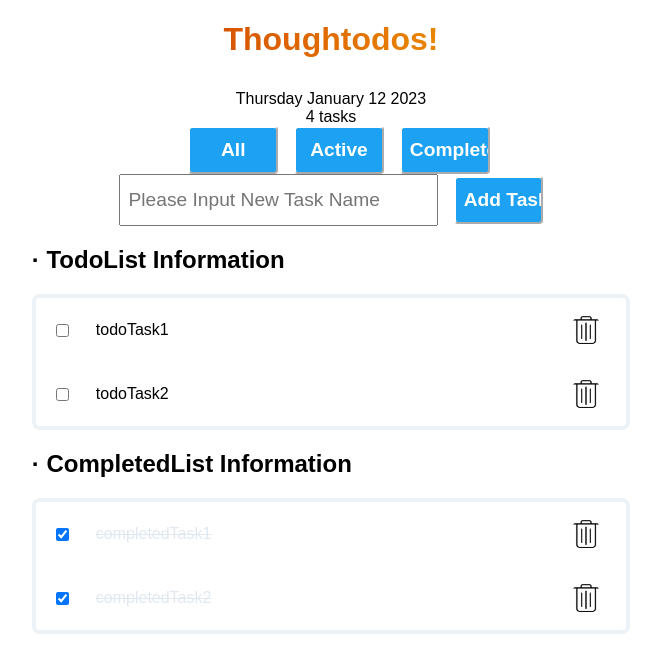
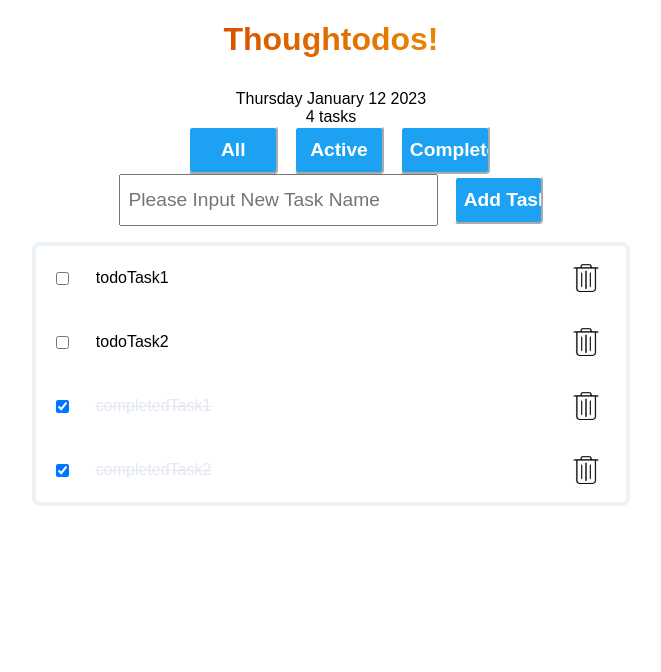
Before and after one commit to charlotte-xiao/thoughtodos, a React (Create React App) app: page / in a window 1280 px wide. Shown: the top 672 px of the page, without its empty margins (309-970 px from the left). Built offline with nearby package versions, Linux system fonts and the light colour scheme.

Commit message:
<feat, xs, [E-8]>: add TaskFilter

```diff
--- /dev/null
+++ b/src/constants/TaskFilterCondition.tsx
@@ -0,0 +1,5 @@
+export enum TaskFilterCondition {
+    ALL = 0,
+    ACTIVE = 1,
+    COMPLETED = 2
+}
--- a/src/pages/TaskPage/index.tsx
+++ b/src/pages/TaskPage/index.tsx
@@ -4,10 +4,7 @@ import TaskListComponent from "../../component/TaskList";
 import AddTaskComponent from "../../component/AddTask";
 import {connect} from "react-redux";
 import TaskList from "../../models/TaskList";
-
-const Title = styled.h2`
-  text-align: left;
-`
+import {TaskFilterCondition} from "../../constants/TaskFilterCondition";
 
 const Content = styled.div`
   margin: 2rem 5rem;
@@ -17,16 +14,36 @@ type TaskPageProps = {
     taskList: TaskList
 }
 
-class TaskPage extends React.Component<TaskPageProps, never> {
+type TaskPageState = {
+    taskFilterCondition: number
+}
+
+class TaskPage extends React.Component<TaskPageProps, TaskPageState> {
+
+    constructor(props: TaskPageProps) {
+        super(props);
+        this.state = {
+            taskFilterCondition: TaskFilterCondition.ALL
+        }
+    }
 
     render() {
+        let filteredTaskList;
+        const {todoList, completedList} = this.props.taskList;
+        switch (this.state.taskFilterCondition) {
+            case TaskFilterCondition.ACTIVE:
+                filteredTaskList = [... todoList];
+                break;
+            case TaskFilterCondition.COMPLETED:
+                filteredTaskList = [... completedList];
+                break
+            default:
+                filteredTaskList = todoList.concat(completedList);
+        }
         return (
             <Content>
                 <AddTaskComponent/>
-                <Title><span>· </span>TodoList Information</Title>
-                <TaskListComponent taskList={this.props.taskList.todoList}/>
-                <Title><span>· </span>CompletedList Information</Title>
-                <TaskListComponent taskList={this.props.taskList.completedList}/>
+                <TaskListComponent taskList={filteredTaskList}/>
             </Content>
         );
     }
```
Also changed, not shown: 1 other file (tests, documents, lock files or other folders).
